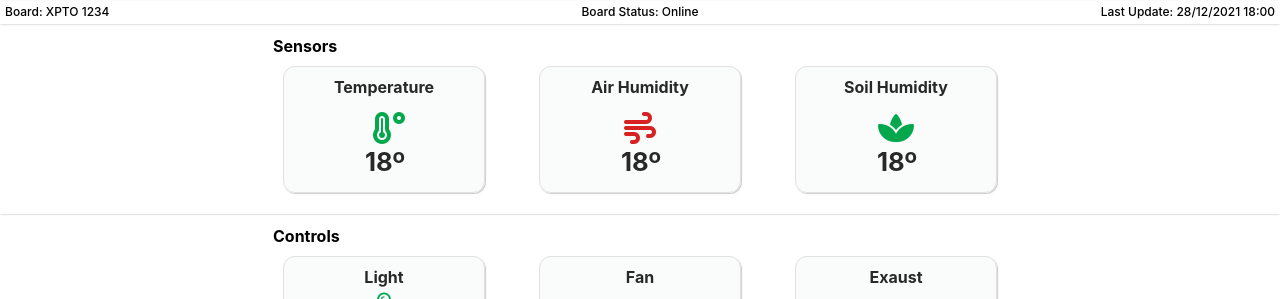
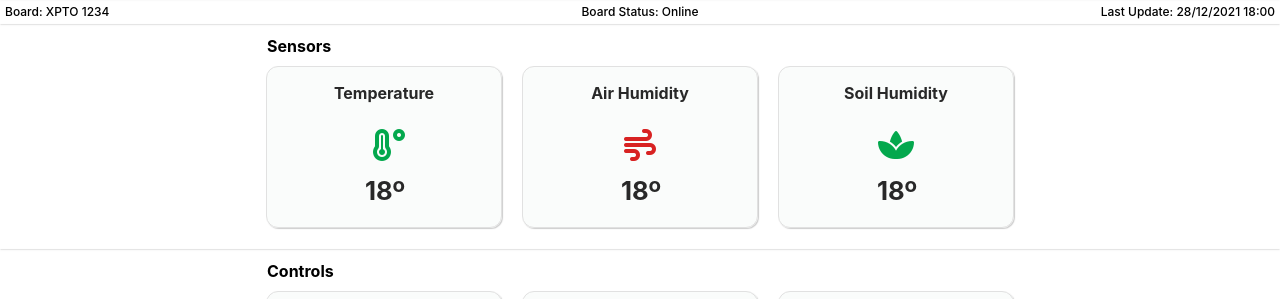
Before and after one commit to FlavioHPOliveira/cannadesign, a plain HTML site: page index.html in a window 1280 px wide. Shown: the part 101-400 px from the top of the page. Drawn offline with Linux system fonts and the light colour scheme.

Commit message:
fix alignment card

```diff
--- a/css/sensor.css
+++ b/css/sensor.css
@@ -37,7 +37,7 @@
 .sensor__title {
   font-size: 16px;
   text-align: left;
-  margin-left: 17px;
+  margin-left: 11px;
   margin-top: 12px;
   margin-bottom: 0px;
   padding: 0px;
@@ -58,9 +58,10 @@
   flex-flow: nowrap column;
   justify-content: space-around;
   align-items: center;
-  flex: 1 1 1;
+  flex: 1 1 0;
   max-width: 200px;
   min-width: 120px;
+  min-height: 140px;
   color: #282828;
   background-color: #005a2d05;
   border: 1px solid #e1e1e1;
```
